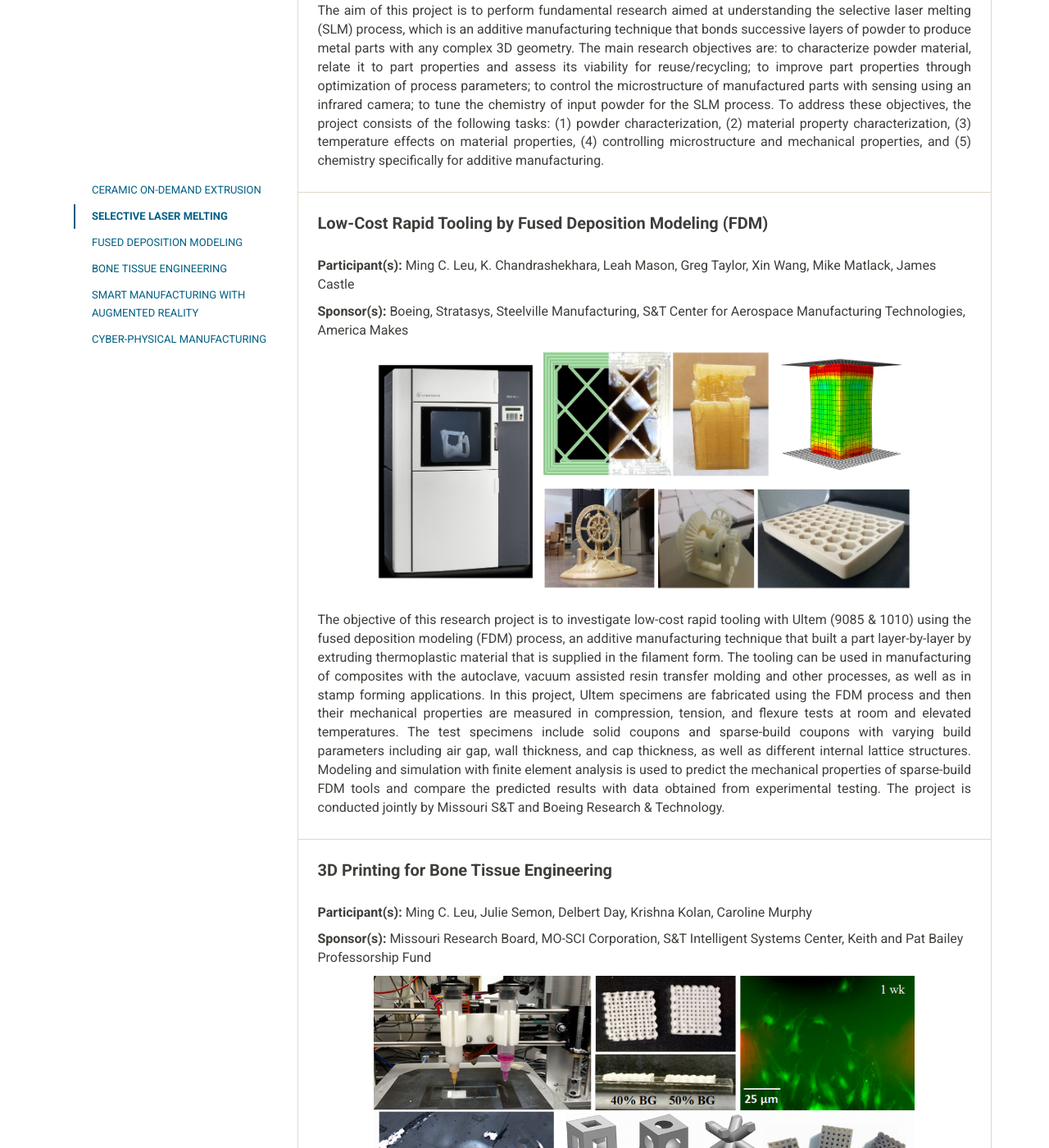
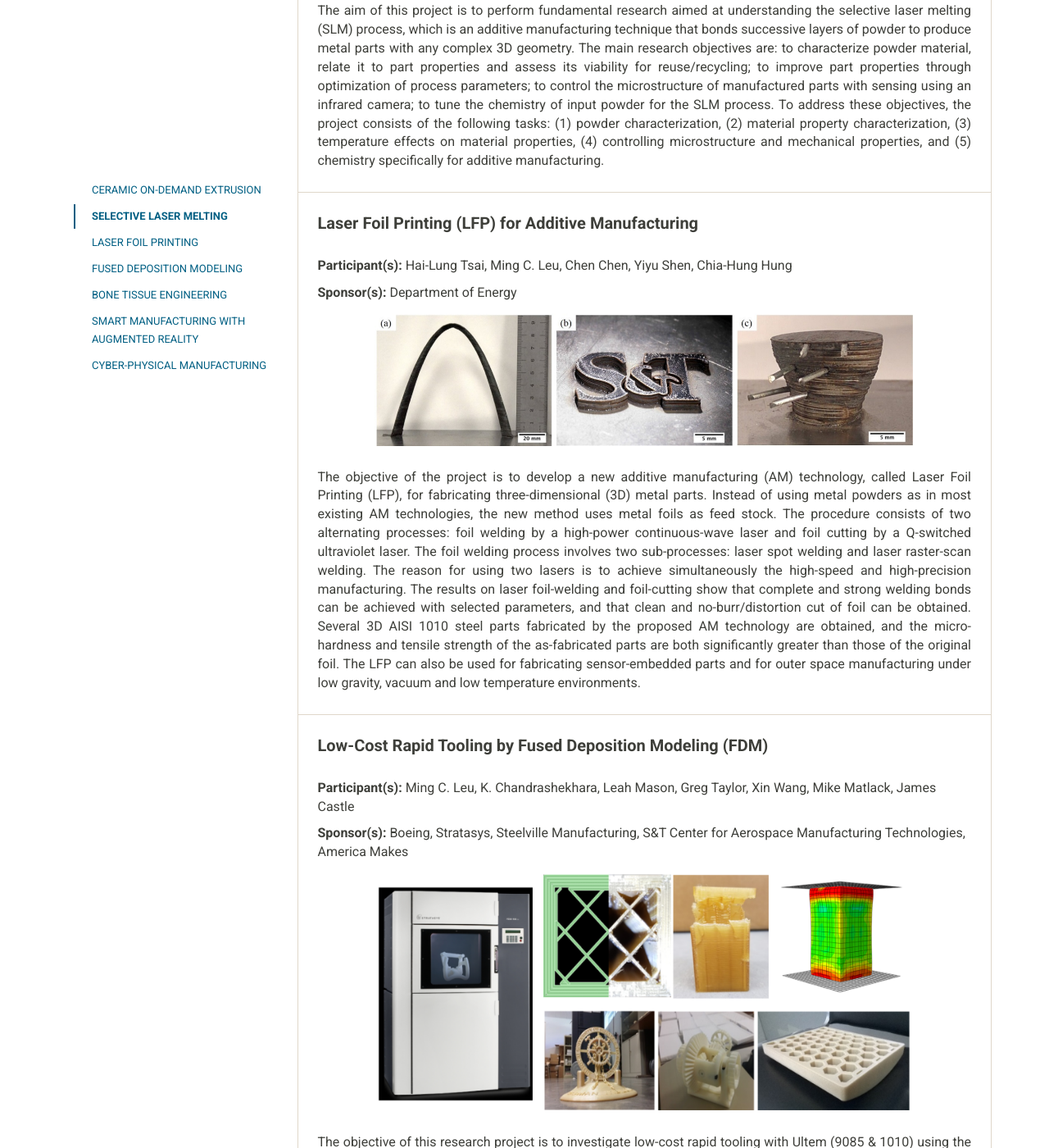
Before and after one commit to mstiam/website, a Jekyll site: the page built from research-projects.html, in a window 1280 px wide and 1400 px high, scrolled down 1568 px. Shown: the whole window at 82% size. Built offline with Jekyll 4.4.1, drawn with Linux system fonts in a browser that asks for light colours.

Commit message:
added lfp project

```diff
--- a/_data/projects.yml
+++ b/_data/projects.yml
@@ -63,15 +63,15 @@
     understanding the selective laser melting (SLM) process, which is an additive
     manufacturing technique that bonds successive layers of powder to produce
     metal parts with any complex 3D geometry. The main research objectives are:
-      to characterize powder material, relate it to part properties and assess its
-      viability for reuse/recycling; to improve part properties through
-      optimization of process parameters; to control the microstructure of
-      manufactured parts with sensing using an infrared camera; to tune the
-      chemistry of input powder for the SLM process. To address these objectives,
-      the project consists of the following tasks: (1) powder characterization, (2)
-      material property characterization, (3) temperature effects on material
-      properties, (4) controlling microstructure and mechanical properties, and (5)
-      chemistry specifically for additive manufacturing.
+    to characterize powder material, relate it to part properties and assess its
+    viability for reuse/recycling; to improve part properties through
+    optimization of process parameters; to control the microstructure of
+    manufactured parts with sensing using an infrared camera; to tune the
+    chemistry of input powder for the SLM process. To address these objectives,
+    the project consists of the following tasks: (1) powder characterization, (2)
+    material property characterization, (3) temperature effects on material
+    properties, (4) controlling microstructure and mechanical properties, and (5)
+    chemistry specifically for additive manufacturing.
   status: Active
   participants:
     - name: Ming C. Leu
@@ -99,6 +99,37 @@
   sponsors:
     - name: Honeywell Federal Manufacturing &amp; Technologies
   photo: slm.png
+
+- name: Laser Foil Printing (LFP) for Additive Manufacturing
+  shortname: Laser Foil Printing
+  desc: |
+    The objective of the project is to develop a new additive manufacturing (AM)
+    technology, called Laser Foil Printing (LFP), for fabricating three-dimensional
+    (3D) metal parts. Instead of using metal powders as in most existing AM
+    technologies, the new method uses metal foils as feed stock. The procedure
+    consists of two alternating processes: foil welding by a high-power
+    continuous-wave laser and foil cutting by a Q-switched ultraviolet laser. The
+    foil welding process involves two sub-processes: laser spot welding and laser
+    raster-scan welding. The reason for using two lasers is to achieve simultaneously
+    the high-speed and high-precision manufacturing. The results on laser
+    foil-welding and foil-cutting show that complete and strong welding bonds can
+    be achieved with selected parameters, and that clean and no-burr/distortion
+    cut of foil can be obtained. Several 3D AISI 1010 steel parts fabricated by
+    the proposed AM technology are obtained, and the micro-hardness and tensile
+    strength of the as-fabricated parts are both significantly greater than those
+    of the original foil. The LFP can also be used for fabricating sensor-embedded
+    parts and for outer space manufacturing under low gravity, vacuum and low
+    temperature environments.
+  status: Active
+  participants:
+    - name: Hai-Lung Tsai
+    - name: Ming C. Leu
+    - name: Chen Chen
+    - name: Yiyu Shen
+    - name: Chia-Hung Hung
+  sponsors:
+    - name: Department of Energy
+  photo: lfp.png
 
 - name: Low-Cost Rapid Tooling by Fused Deposition Modeling (FDM)
   shortname: Fused Deposition Modeling
```
Also changed, not shown: img/projects/bone_tissue.png, img/projects/fdm.png, img/projects/lfp.png (added).
